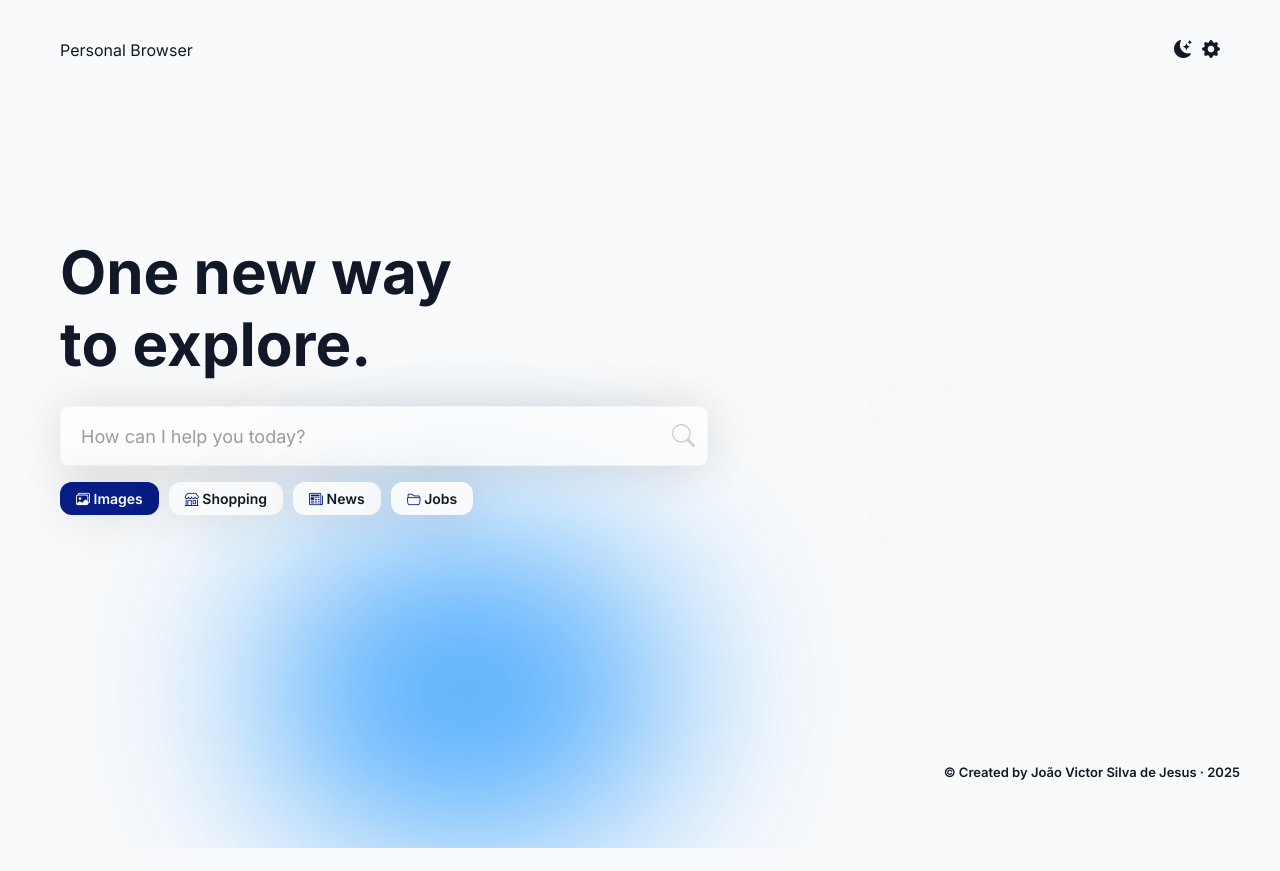
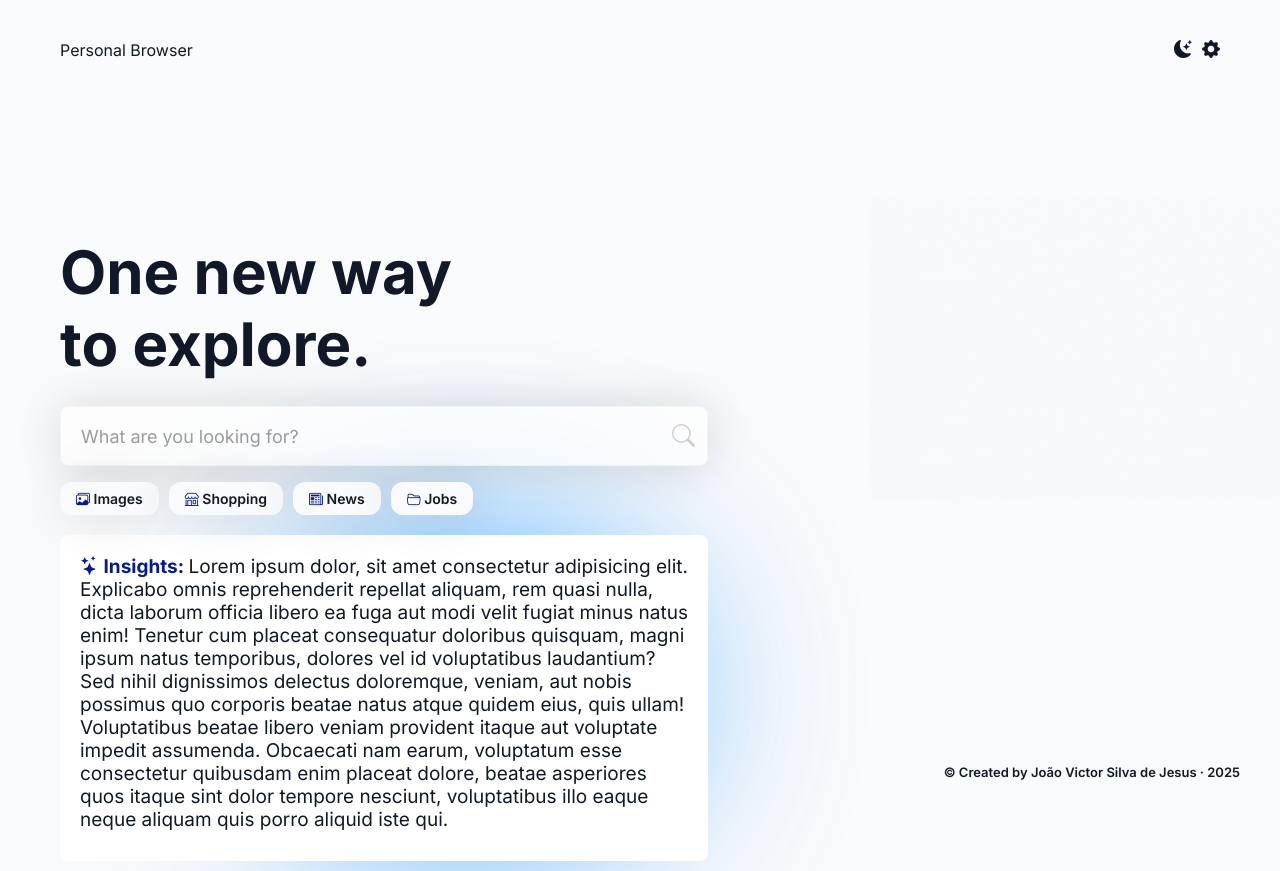
Before and after one commit to joaovsj/Personal-Browser, an Angular app: page / in a window 1280 px wide. Before the commit the page ends 848 px from the top, so only its background shows below. Built offline with nearby package versions, Linux system fonts and the light colour scheme.

Commit message:
:sparkles: feat: new pipe created

```diff
--- a/src/SCSS/base/_reset.scss
+++ b/src/SCSS/base/_reset.scss
@@ -10,7 +10,7 @@ body{
     min-height: 100vh;
     width: 100%;
     font-family: "Inter", sans-serif;
-    overflow: hidden;
+    // overflow: hidden;
     background-color: var(--bg-color);
     color: var(--text-color);
 }
--- /dev/null
+++ b/src/app/components/general/general.component.html
@@ -0,0 +1,18 @@
+<section>
+    <div class="container">
+        <div class="container__overview">
+
+           <p><i class="bi bi-stars"></i><strong> Insights: </strong>
+            Lorem ipsum dolor, sit amet consectetur adipisicing elit. Explicabo omnis reprehenderit repellat aliquam, rem quasi nulla, dicta laborum officia libero ea fuga aut modi velit fugiat minus natus enim! Tenetur cum placeat consequatur doloribus quisquam, magni ipsum natus temporibus, dolores vel id voluptatibus laudantium? Sed nihil dignissimos delectus doloremque, veniam, aut nobis possimus quo corporis beatae natus atque quidem eius, quis ullam! Voluptatibus beatae libero veniam provident itaque aut voluptate impedit assumenda. Obcaecati nam earum, voluptatum esse consectetur quibusdam enim placeat dolore, beatae asperiores quos itaque sint dolor tempore nesciunt, voluptatibus illo eaque neque aliquam quis porro aliquid iste qui.
+
+            </p>
+            <!-- IA insights -->
+        </div>
+        <div class="container__results">
+            <!-- Results -->
+        </div>
+        <div class="container__search">
+            <!-- People also serch for -->
+        </div>
+    </div>
+</section>
--- /dev/null
+++ b/src/app/components/general/general.component.scss
@@ -0,0 +1,28 @@
+:host{
+    section{
+        width: 60%;
+        height: min-content;
+        padding: 10px 60px;
+
+        .container{
+            width: 100%;
+            height: min-content;
+            background-color: #FFF;
+            border-radius: 8px;
+            padding: 20px;
+
+            &__overview{
+                font-size: calc(15px + 0.5vmin);
+                margin-bottom: 10px;
+                width: 100%;
+                height: min-content;
+                display: flex;
+
+                &>p strong, i{
+                    color: var(--secondary-color);
+                }
+            }
+        }
+    }
+
+}
--- a/src/app/components/search/search.component.html
+++ b/src/app/components/search/search.component.html
@@ -1,12 +1,13 @@
 <form action="" method="get">
     <div class="search">
-        <input class="search__input" type="text" name="" id="" placeholder="How can I help you today?">
+        <input class="search__input" type="text" name="" id="" placeholder="What are you looking for?">
         <button class="search__icon">
             <i class="bi bi-search"></i>
         </button>
     </div>
     <div class="badges">
-        <span class="badge badge--selected">
+        <!-- <span class="badge badge--selected"> -->
+        <span class="badge badge">
             <i class="bi bi-images"></i> Images
         </span>
         <span class="badge">
--- a/src/app/page/home/home.component.html
+++ b/src/app/page/home/home.component.html
@@ -4,6 +4,7 @@
     @if(showModal){
       <app-modal (closeModal)="toggleModal()"/>
     }
+      <section class="home">
         <div class="container one">
           <h1 class="one__title">One new way <br> to explore.</h1>
           <app-search />
@@ -12,9 +13,14 @@
           <div class="two__gif">
             <img [src]="gif" alt="">
           </div>
-
         </div>
+      </section>
 
       <div class="bubble"></div>
+
+        @if(currentComponent){
+          <ng-container [ngComponentOutlet]="currentComponent"></ng-container>
+        }
+
 </main>
 <app-footer />
--- a/src/app/page/home/home.component.scss
+++ b/src/app/page/home/home.component.scss
@@ -3,14 +3,20 @@
         position: relative;
         width: 100%;
         height: 78vh;
-        display: flex;
-        background-color: transparent;
+
+
+        .home{
+            width: 100%;
+            display: flex;
+            align-items: center;
+            height: min-content;
+        }
 
         .one{
             margin-top: 10vh;
             width: 60%;
             height: 100%;
-            padding: 60px;
+            padding: 60px 60px 0 60px;
             color: var(--text-color);
 
             &__title{
@@ -20,6 +26,7 @@
         }
 
         .two{
+            margin-top: 10vh;
             width: 40%;
             height: 100%;
             display: flex;
--- a/src/app/page/home/home.component.ts
+++ b/src/app/page/home/home.component.ts
@@ -17,13 +17,12 @@ import { ModalComponent } from '../../components/modal/modal.component';
 })
 export class HomeComponent {
 
+  public currentComponent: any = "";
 
-  public showModal: boolean = false;
-  public gif: string = "";
-
-
-  public themeDefined: string = "";
-  public color: string = "";
+  public showModal    : boolean = false;
+  public gif          : string  = "";
+  public themeDefined : string  = "";
+  public color        : string  = "";
 
 
   constructor(private themeService: ThemeService) {
@@ -49,10 +48,18 @@ export class HomeComponent {
 
       this.gif = `assets/gifs/${color}_${this.themeDefined}.gif`;
     });
+
+
+    this.optionSelected();
   }
-
 
   public toggleModal() {
     this.showModal = !this.showModal;
   }
+
+
+  async optionSelected() {
+    const { GeneralComponent } = await import("../../components/general/general.component");
+    this.currentComponent = GeneralComponent;
+  }
 }
```
Also changed, not shown: src/app/components/general/general.component.ts (added, +13 -0 lines), src/app/pipes/readmore.pipe.ts (added, +17 -0 lines), 2 other files (tests, documents, lock files or other folders). Lines whose indentation alone changed are shown as unchanged.
